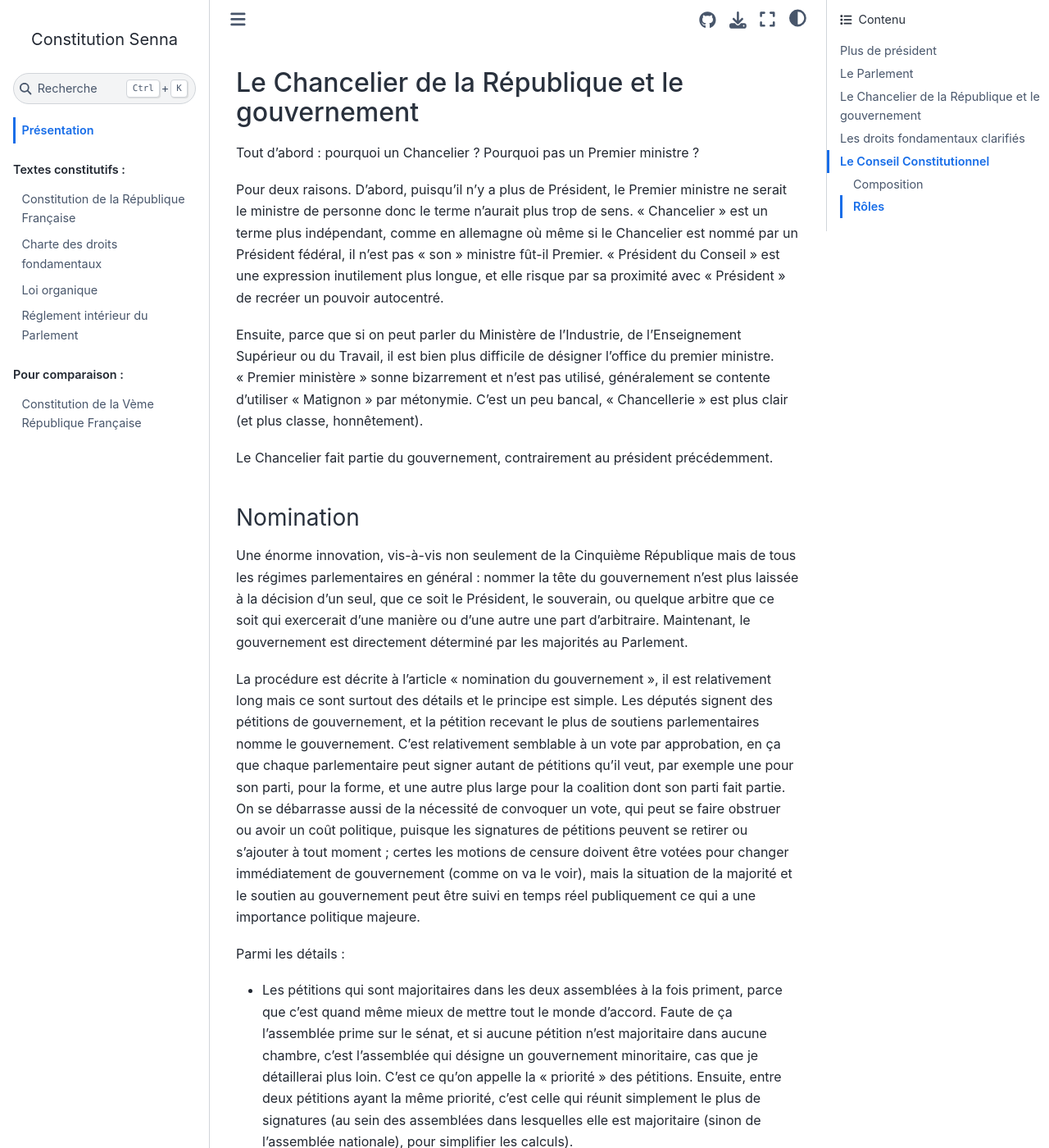
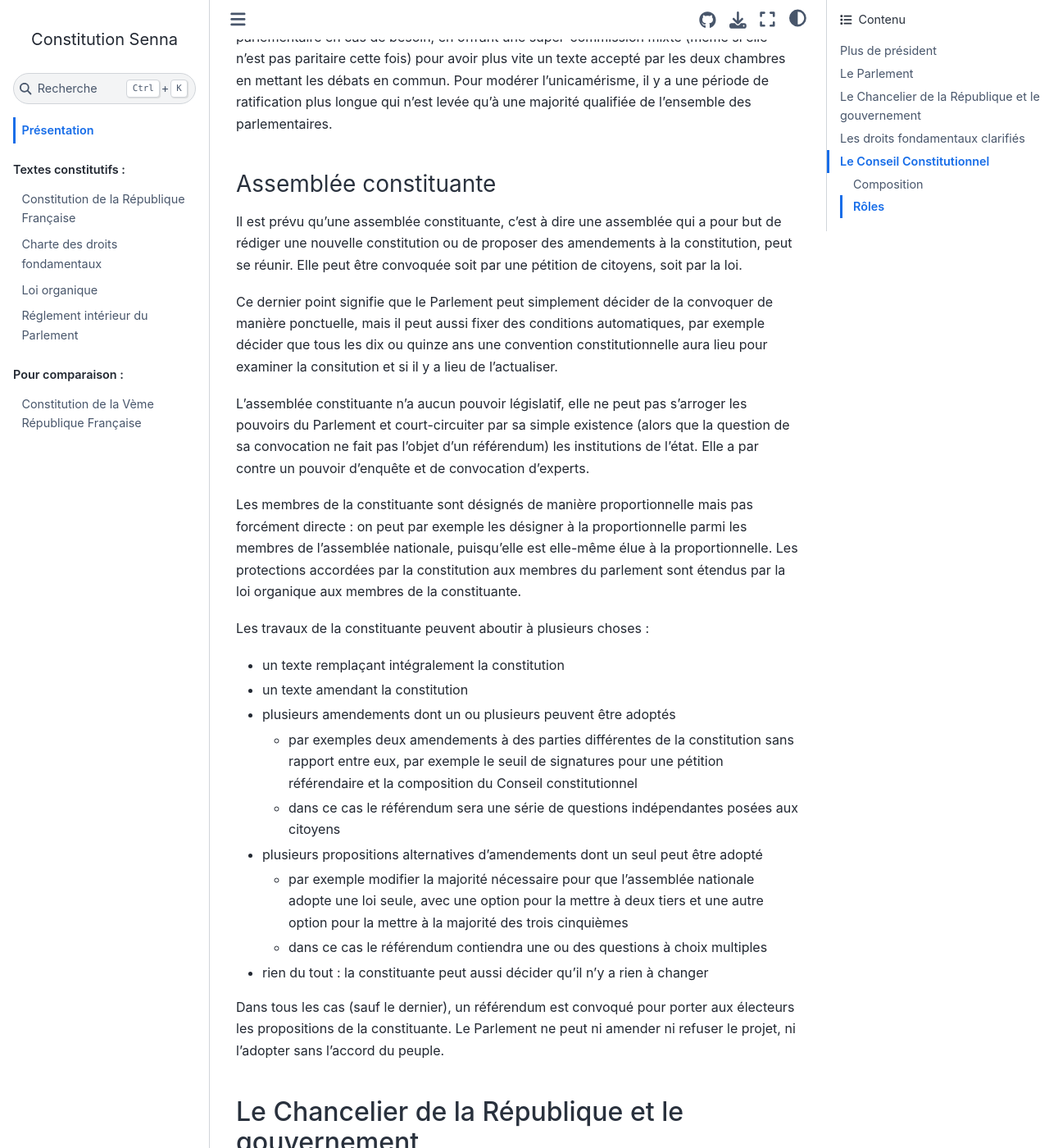
Before and after one commit to Gouvernathor/senna, a Sphinx documentation site: the page built from source/presentation.rst, in a window 1280 px wide and 1400 px high, scrolled down 3652 px. Shown: the whole window at 82% size. Built offline with Sphinx 7.4.7 and the Sphinx Book theme 1.1.4, drawn with Linux system fonts in a browser that asks for light colours; some of the changed text lies outside the part shown.

Commit message:
Explications sur la constituante et le Congrès

```diff
--- a/source/presentation.rst
+++ b/source/presentation.rst
@@ -69,10 +69,36 @@
 Un nouveau Congrès
 ------------------
 
-.. législation en congrès : conséquences sur la navette parlementaire et adoption par une seule chambre
+Le Parlement peut se réunir en Congrès beaucoup plus souvent et y faire beaucoup plus de choses qu'avant, typiquement : légiférer. Ça permet de court-circuiter la navette parlementaire en cas de besoin, en offrant une super-commission mixte (même si elle n'est pas paritaire cette fois) pour avoir plus vite un texte accepté par les deux chambres en mettant les débats en commun. Pour modérer l'unicamérisme, il y a une période de ratification plus longue qui n'est levée qu'à une majorité qualifiée de l'ensemble des parlementaires.
 
 Assemblée constituante
 ----------------------
+
+Il est prévu qu'une assemblée constituante, c'est à dire une assemblée qui a pour but de rédiger une nouvelle constitution ou de proposer des amendements à la constitution, peut se réunir. Elle peut être convoquée soit par une pétition de citoyens, soit par la loi.
+
+Ce dernier point signifie que le Parlement peut simplement décider de la convoquer de manière ponctuelle, mais il peut aussi fixer des conditions automatiques, par exemple décider que tous les dix ou quinze ans une convention constitutionnelle aura lieu pour examiner la consitution et si il y a lieu de l'actualiser.
+
+L'assemblée constituante n'a aucun pouvoir législatif, elle ne peut pas s'arroger les pouvoirs du Parlement et court-circuiter par sa simple existence (alors que la question de sa convocation ne fait pas l'objet d'un référendum) les institutions de l'état. Elle a par contre un pouvoir d'enquête et de convocation d'experts.
+
+Les membres de la constituante sont désignés de manière proportionnelle mais pas forcément directe : on peut par exemple les désigner à la proportionnelle parmi les membres de l'assemblée nationale, puisqu'elle est elle-même élue à la proportionnelle. Les protections accordées par la constitution aux membres du parlement sont étendus par la loi organique aux membres de la constituante.
+
+Les travaux de la constituante peuvent aboutir à plusieurs choses :
+
+- un texte remplaçant intégralement la constitution
+- un texte amendant la constitution
+- plusieurs amendements dont un ou plusieurs peuvent être adoptés
+
+  - par exemples deux amendements à des parties différentes de la constitution sans rapport entre eux, par exemple le seuil de signatures pour une pétition référendaire et la composition du Conseil constitutionnel
+  - dans ce cas le référendum sera une série de questions indépendantes posées aux citoyens
+
+- plusieurs propositions alternatives d'amendements dont un seul peut être adopté
+
+  - par exemple modifier la majorité nécessaire pour que l'assemblée nationale adopte une loi seule, avec une option pour la mettre à deux tiers et une autre option pour la mettre à la majorité des trois cinquièmes
+  - dans ce cas le référendum contiendra une ou des questions à choix multiples
+
+- rien du tout : la constituante peut aussi décider qu'il n'y a rien à changer
+
+Dans tous les cas (sauf le dernier), un référendum est convoqué pour porter aux électeurs les propositions de la constituante. Le Parlement ne peut ni amender ni refuser le projet, ni l'adopter sans l'accord du peuple.
 
 Le Chancelier de la République et le gouvernement
 =================================================
@@ -197,7 +223,7 @@
 
 Pour simplifier tout ça, j'ai préféré réunir les droits fondamentaux dans un seul document, qui est de fait (incidemment) plus simple à amender - en effet la question de comment on peut amender la DDHC de 1789 ou le préambule de la constitution de 1946 reste assez ouverte...
 
-Je n'ai pas prévu, par exemple, de "principes" qui ne seraient pas des droits, parce que selon moi tout ce qui est dans une constitution doit avoir pour but de protéger un droit fondamental - même quand c'est très indirect, comme la période de carence avant le remplacement du gouvernement : elle a pour but de garantir la stabilité de l'état et donc de lui permettre de protéger les droits fondamentaux.
+Je n'ai pas prévu, par exemple, de "principes" qui ne seraient pas des droits, parce que selon moi tout ce qui est dans une constitution doit avoir pour but de protéger un droit fondamental - même quand c'est très indirect : par exemple la période de carence avant le remplacement du gouvernement, elle a pour but de garantir la stabilité de l'état et donc de lui permettre de protéger les droits fondamentaux.
 
 Les droits à y placer sont une grande interrogation pour moi - principalement parce que ce n'est pas une tâche de constitutionnaliste, ça n'a rien à voir avec le reste de l'organisation des pouvoirs publics à part certains cas précis comme le droit de vote - mais j'ai essayé d'y mettre deux éléments qui me semblent importants : d'une part, le droit à la vie dans un environnement sain, d'où découle tout l'impératif constitutionnel de protection de l'environment, et d'autre part le droit fondamental à l'indifférenciation, qui est le contraire de la discrimination.
 
```
